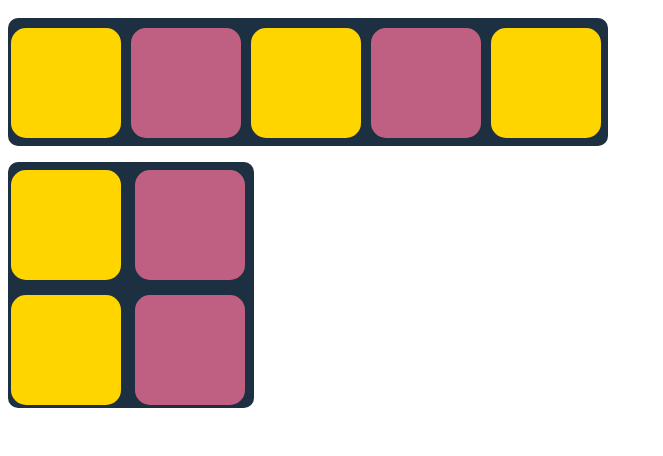
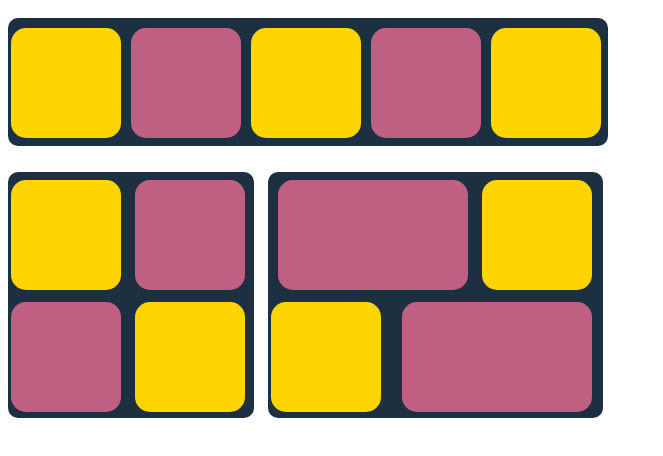
Before and after one commit to TASANMAN/Display, a plain HTML site: page index.html in a window 1280 px wide. Shown: the whole page, without its empty margins (0-663 px from the left). Drawn offline with Linux system fonts and the light colour scheme.

Commit message:
Tercer bloque

```diff
--- a/index.html
+++ b/index.html
@@ -17,10 +17,15 @@
       <div class="mosaico">
         <div class="cuadrado" style="background-color: #ffd500"></div>
         <div class="cuadrado" style="background-color: #bf6083"></div>
+        <div class="cuadrado" style="background-color: #bf6083"></div>
         <div class="cuadrado" style="background-color: #ffd500"></div>
-        <div class="cuadrado" style="background-color: #bf6083"></div>
-
-
+      </div>
+      <div class="diferencial">
+        <div class="grande" style="background-color: #bf6083"></div>
+        <div class="pequeño" style="background-color: #ffd500"></div>
+        <div class="pequeño" style="background-color: #ffd500"></div>
+        <div class="grande" style="background-color: #bf6083"></div>
+      </div>
     </div>
   </body>
 </html>
--- a/style.css
+++ b/style.css
@@ -36,6 +36,35 @@
   margin-left: 3px;
   margin-right: 7px;
   margin-top: 8px;
-  margin-bottom: 3px;
   border-radius: 15px;
 }
+
+.diferencial {
+  display: inline-block;
+  height: 246px;
+  width: 335px;
+  border-radius: 10px;
+  background-color: #1c3041;
+  margin-top: 20px;
+  margin-left: 10px;
+}
+
+.grande {
+  display: inline-block;
+  width: 190px;
+  height: 110px;
+  margin-left: 10px;
+  margin-right: 7px;
+  margin-top: 8px;
+  border-radius: 15px;
+}
+
+.pequeño {
+  display: inline-block;
+  width: 110px;
+  height: 110px;
+  margin-left: 3px;
+  margin-right: 7px;
+  margin-top: 8px;
+  border-radius: 15px;
+}
```
